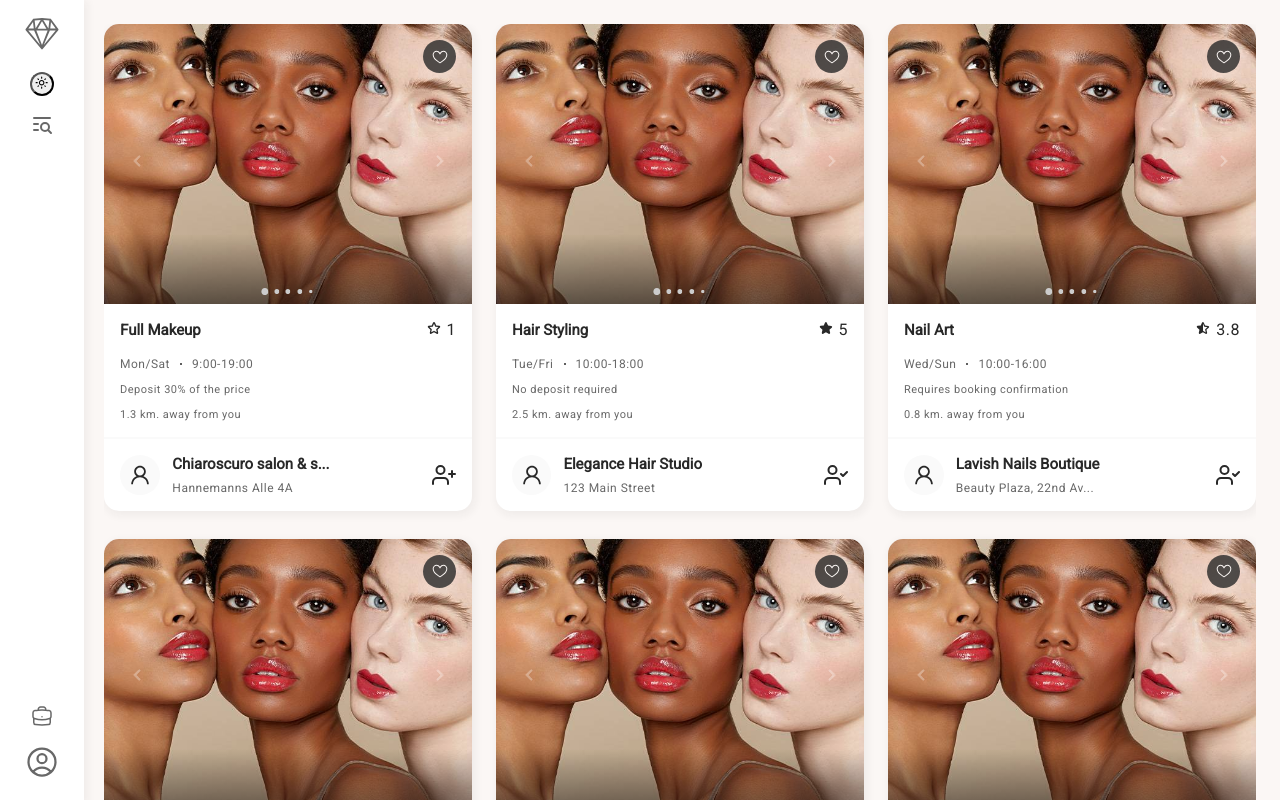
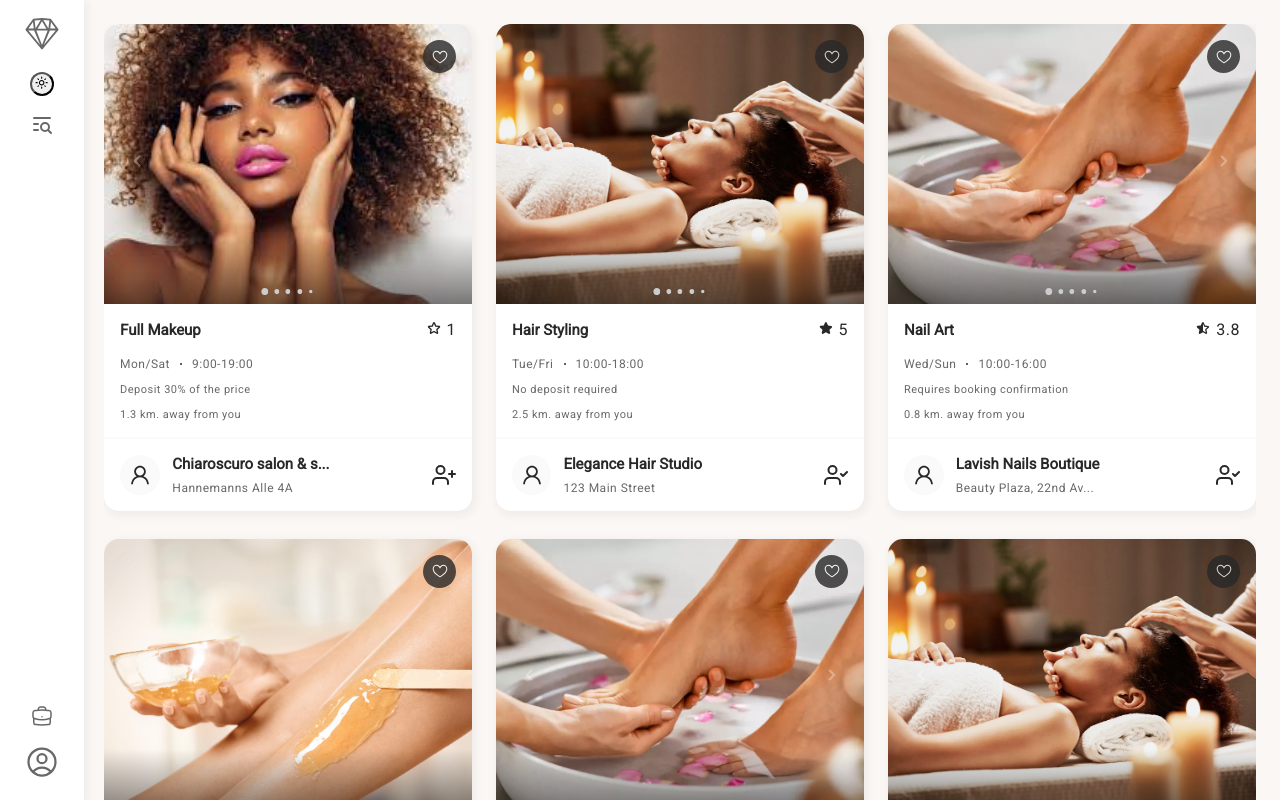
Before and after one commit to osampilona/hypen, a Next.js app: page / in a window 1280 px wide. Built offline with nearby package versions, Linux system fonts and the light colour scheme.

Commit message:
Adding-data (#66)
* Adding more services

* Showing random images in a list

```diff
--- a/src/components/ServiceCardList/ServiceCardList.tsx
+++ b/src/components/ServiceCardList/ServiceCardList.tsx
@@ -9,7 +9,7 @@ import serviceCardList from "@/components/ServiceCardList/serviceCardList.module
 const ServiceCardList = () => {
   const [loading, setLoading] = useState(true);
   const [serviceData, setServiceData] = useState<ServiceCardType[]>([]);
-  const skeletonArray = Array.from({ length: 10 }, (_, index) => index + 1);
+  const skeletonArray = Array.from({ length: 12 }, (_, index) => index + 1);
 
   useEffect(() => {
     const timer = setTimeout(() => {
--- a/src/data/serviceData.ts
+++ b/src/data/serviceData.ts
@@ -10,6 +10,23 @@ import img_7 from "../assets/img/image_7.jpeg";
 import img_8 from "../assets/img/image_8.jpeg";
 import img_9 from "../assets/img/image_9.jpeg";
 import img_10 from "../assets/img/image_10.jpeg";
+
+const images = [
+  { url: img_1, alt: "Image 1" },
+  { url: img_2, alt: "Image 2" },
+  { url: img_3, alt: "Image 3" },
+  { url: img_4, alt: "Image 4" },
+  { url: img_5, alt: "Image 5" },
+  { url: img_6, alt: "Image 6" },
+  { url: img_7, alt: "Image 7" },
+  { url: img_8, alt: "Image 8" },
+  { url: img_9, alt: "Image 9" },
+  { url: img_10, alt: "Image 10" },
+];
+
+function getRandomImages() {
+  return images.sort(() => 0.5 - Math.random()).slice(0, 5);
+}
 
 export const serviceData: ServiceCardType[] = [
   {
@@ -25,48 +42,7 @@ export const serviceData: ServiceCardType[] = [
     companyAddress: "Hannemanns Alle 4A",
     companyAddressDetail: "st.3",
     companyFollowingState: false,
-    images: [
-      {
-        url: img_1,
-        alt: "Image 1",
-      },
-      {
-        url: img_2,
-        alt: "Image 2",
-      },
-      {
-        url: img_3,
-        alt: "Image 3",
-      },
-      {
-        url: img_4,
-        alt: "Image 4",
-      },
-      {
-        url: img_5,
-        alt: "Image 5",
-      },
-      {
-        url: img_6,
-        alt: "Image 6",
-      },
-      {
-        url: img_7,
-        alt: "Image 7",
-      },
-      {
-        url: img_8,
-        alt: "Image 8",
-      },
-      {
-        url: img_9,
-        alt: "Image 9",
-      },
-      {
-        url: img_10,
-        alt: "Image 10",
-      },
-    ],
+    images: getRandomImages(),
   },
   {
     serviceId: "2",
@@ -81,48 +57,7 @@ export const serviceData: ServiceCardType[] = [
     companyAddress: "123 Main Street",
     companyAddressDetail: "Suite 101",
     companyFollowingState: true,
-    images: [
-      {
-        url: img_1,
-        alt: "Image 1",
-      },
-      {
-        url: img_2,
-        alt: "Image 2",
-      },
-      {
-        url: img_3,
-        alt: "Image 3",
-      },
-      {
-        url: img_4,
-        alt: "Image 4",
-      },
-      {
-        url: img_5,
-        alt: "Image 5",
-      },
-      {
-        url: img_6,
-        alt: "Image 6",
-      },
-      {
-        url: img_7,
-        alt: "Image 7",
-      },
-      {
-        url: img_8,
-        alt: "Image 8",
-      },
-      {
-        url: img_9,
-        alt: "Image 9",
-      },
-      {
-        url: img_10,
-        alt: "Image 10",
-      },
-    ],
+    images: getRandomImages(),
   },
   {
     serviceId: "3",
@@ -137,48 +72,7 @@ export const serviceData: ServiceCardType[] = [
     companyAddress: "Beauty Plaza, 22nd Avenue",
     companyAddressDetail: "Shop #12",
     companyFollowingState: true,
-    images: [
-      {
-        url: img_1,
-        alt: "Image 1",
-      },
-      {
-        url: img_2,
-        alt: "Image 2",
-      },
-      {
-        url: img_3,
-        alt: "Image 3",
-      },
-      {
-        url: img_4,
-        alt: "Image 4",
-      },
-      {
-        url: img_5,
-        alt: "Image 5",
-      },
-      {
-        url: img_6,
-        alt: "Image 6",
-      },
-      {
-        url: img_7,
-        alt: "Image 7",
-      },
-      {
-        url: img_8,
-        alt: "Image 8",
-      },
-      {
-        url: img_9,
-        alt: "Image 9",
-      },
-      {
-        url: img_10,
-        alt: "Image 10",
-      },
-    ],
+    images: getRandomImages(),
   },
   {
     serviceId: "4",
@@ -193,48 +87,7 @@ export const serviceData: ServiceCardType[] = [
     companyAddress: "Elm Street",
     companyAddressDetail: "Building B, Unit 5",
     companyFollowingState: true,
-    images: [
-      {
-        url: img_1,
-        alt: "Image 1",
-      },
-      {
-        url: img_2,
-        alt: "Image 2",
-      },
-      {
-        url: img_3,
-        alt: "Image 3",
-      },
-      {
-        url: img_4,
-        alt: "Image 4",
-      },
-      {
-        url: img_5,
-        alt: "Image 5",
-      },
-      {
-        url: img_6,
-        alt: "Image 6",
-      },
-      {
-        url: img_7,
-        alt: "Image 7",
-      },
-      {
-        url: img_8,
-        alt: "Image 8",
-      },
-      {
-        url: img_9,
-        alt: "Image 9",
-      },
-      {
-        url: img_10,
-        alt: "Image 10",
-      },
-    ],
+    images: getRandomImages(),
   },
   {
     serviceId: "5",
@@ -249,48 +102,7 @@ export const serviceData: ServiceCardType[] = [
     companyAddress: "Market Street 5",
     companyAddressDetail: "Second Floor, Room 204",
     companyFollowingState: false,
-    images: [
-      {
-        url: img_1,
-        alt: "Image 1",
-      },
-      {
-        url: img_2,
-        alt: "Image 2",
-      },
-      {
-        url: img_3,
-        alt: "Image 3",
-      },
-      {
-        url: img_4,
-        alt: "Image 4",
-      },
-      {
-        url: img_5,
-        alt: "Image 5",
-      },
-      {
-        url: img_6,
-        alt: "Image 6",
-      },
-      {
-        url: img_7,
-        alt: "Image 7",
-      },
-      {
-        url: img_8,
-        alt: "Image 8",
-      },
-      {
-        url: img_9,
-        alt: "Image 9",
-      },
-      {
-        url: img_10,
-        alt: "Image 10",
-      },
-    ],
+    images: getRandomImages(),
   },
   {
     serviceId: "6",
@@ -305,47 +117,96 @@ export const serviceData: ServiceCardType[] = [
     companyAddress: "Pinecrest Avenue 17",
     companyAddressDetail: "Ground Floor",
     companyFollowingState: false,
-    images: [
-      {
-        url: img_1,
-        alt: "Image 1",
+    images: getRandomImages(),
   },
   {
-        url: img_2,
-        alt: "Image 2",
+    serviceId: "7",
+    serviceName: "Body Scrub",
+    serviceRate: 4.5,
+    workingDays: "Mon/Sun",
+    workingHours: "8:00-14:00",
+    serviceNote: "Pre-booking required",
+    serviceDistance: "2.8 km. away from you",
+    companyId: "6",
+    companyName: "Refresh Spa",
+    companyAddress: "Harmony Street 10",
+    companyAddressDetail: "Unit 2",
+    companyFollowingState: true,
+    images: getRandomImages(),
   },
   {
-        url: img_3,
-        alt: "Image 3",
+    serviceId: "8",
+    serviceName: "Pedicure",
+    serviceRate: 4.2,
+    workingDays: "Wed/Sat",
+    workingHours: "10:00-17:00",
+    serviceNote: "Includes foot massage",
+    serviceDistance: "1.1 km. away from you",
+    companyId: "7",
+    companyName: "Sole Serenity",
+    companyAddress: "Footpath Lane 8",
+    companyAddressDetail: "Room 3B",
+    companyFollowingState: false,
+    images: getRandomImages(),
   },
   {
-        url: img_4,
-        alt: "Image 4",
+    serviceId: "9",
+    serviceName: "Manicure",
+    serviceRate: 4.7,
+    workingDays: "Tue/Fri",
+    workingHours: "11:00-19:00",
+    serviceNote: "Includes nail art",
+    serviceDistance: "0.9 km. away from you",
+    companyId: "8",
+    companyName: "Hand Harmony",
+    companyAddress: "Nail Street 15",
+    companyAddressDetail: "Shop 4",
+    companyFollowingState: true,
+    images: getRandomImages(),
   },
   {
-        url: img_5,
-        alt: "Image 5",
+    serviceId: "10",
+    serviceName: "Hair Coloring",
+    serviceRate: 4.8,
+    workingDays: "Thu/Sat",
+    workingHours: "9:00-18:00",
+    serviceNote: "Consultation required before service",
+    serviceDistance: "2.0 km. away from you",
+    companyId: "9",
+    companyName: "Color Craze Studio",
+    companyAddress: "Hue Avenue 21",
+    companyAddressDetail: "Building A",
+    companyFollowingState: false,
+    images: getRandomImages(),
   },
   {
-        url: img_6,
-        alt: "Image 6",
+    serviceId: "11",
+    serviceName: "Acupuncture",
+    serviceRate: 4.3,
+    workingDays: "Mon/Thu",
+    workingHours: "9:00-17:00",
+    serviceNote: "Initial consultation required",
+    serviceDistance: "3.5 km. away from you",
+    companyId: "10",
+    companyName: "Wellness Acupuncture Clinic",
+    companyAddress: "Healing Road 5",
+    companyAddressDetail: "Suite 201",
+    companyFollowingState: true,
+    images: getRandomImages(),
   },
   {
-        url: img_7,
-        alt: "Image 7",
-      },
-      {
-        url: img_8,
-        alt: "Image 8",
-      },
-      {
-        url: img_9,
-        alt: "Image 9",
-      },
-      {
-        url: img_10,
-        alt: "Image 10",
-      },
-    ],
+    serviceId: "12",
+    serviceName: "Aromatherapy",
+    serviceRate: 4.6,
+    workingDays: "Wed/Fri",
+    workingHours: "10:00-16:00",
+    serviceNote: "Essential oils provided",
+    serviceDistance: "2.9 km. away from you",
+    companyId: "11",
+    companyName: "Scented Bliss",
+    companyAddress: "Aroma Lane 9",
+    companyAddressDetail: "Suite 103",
+    companyFollowingState: false,
+    images: getRandomImages(),
   },
 ];
```
Also changed, not shown: src/data/serviceList.ts (deleted, +0 -19 lines). Lines whose indentation alone changed are shown as unchanged.
